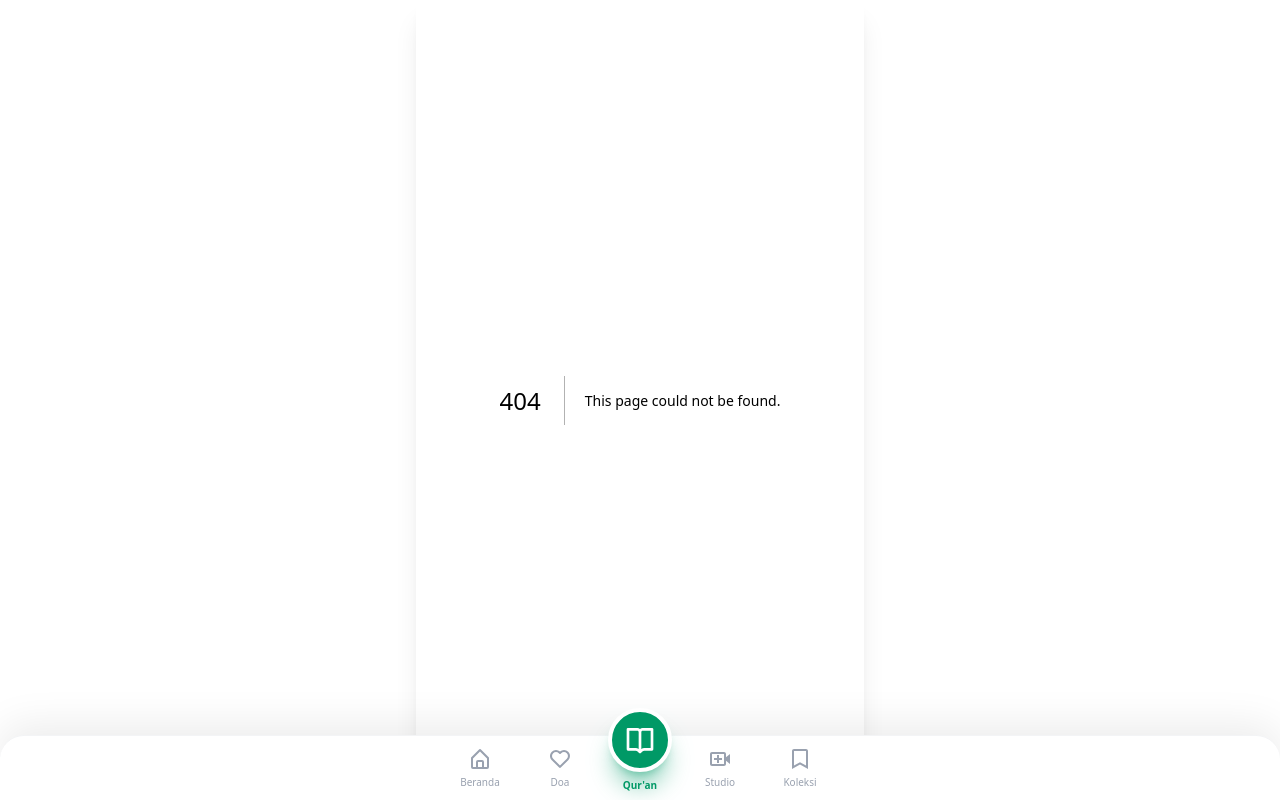
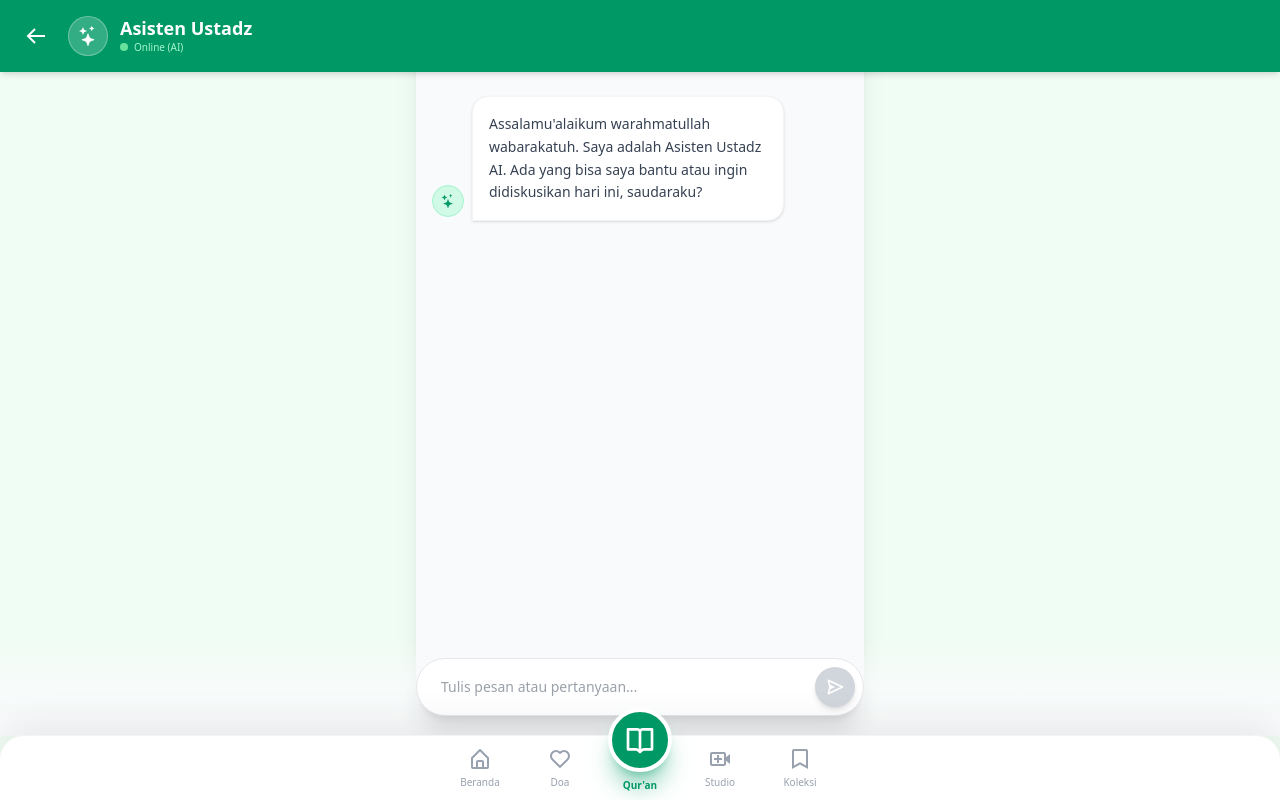
Before and after one commit to untungsetiawan476/quran-app, a Next.js app: page /konsultasi in a window 1280 px wide. Before the commit this address had no page. Shown: the top 800 px of the page. Built offline with nearby package versions, Linux system fonts and the light colour scheme.

Commit message:
Add files via upload

```diff
--- /dev/null
+++ b/src/app/konsultasi/page.tsx
@@ -0,0 +1,172 @@
+"use client";
+import { useState, useRef, useEffect } from 'react';
+import { useRouter } from 'next/navigation';
+import { callGeminiAPI } from '@/lib/gemini';
+import { BiArrowBack, BiSend, BiUser } from 'react-icons/bi';
+import { BsStars } from 'react-icons/bs';
+
+interface Message {
+  id: string;
+  role: 'user' | 'ai';
+  content: string;
+}
+
+export default function KonsultasiPage() {
+  const router = useRouter();
+  const [messages, setMessages] = useState<Message[]>([
+    {
+      id: 'welcome',
+      role: 'ai',
+      content: 'Assalamu\'alaikum warahmatullah wabarakatuh. Saya adalah Asisten Ustadz AI. Ada yang bisa saya bantu atau ingin didiskusikan hari ini, saudaraku?'
+    }
+  ]);
+  const [input, setInput] = useState('');
+  const [isLoading, setIsLoading] = useState(false);
+  const messagesEndRef = useRef<HTMLDivElement>(null);
+
+  // Auto-scroll ke pesan terbawah setiap kali ada pesan baru
+  const scrollToBottom = () => {
+    messagesEndRef.current?.scrollIntoView({ behavior: 'smooth' });
+  };
+
+  useEffect(() => {
+    scrollToBottom();
+  }, [messages, isLoading]);
+
+  const handleSend = async () => {
+    if (!input.trim() || isLoading) return;
+
+    const userText = input.trim();
+    setInput('');
+
+    // Tambahkan pesan user ke layar
+    const newUserMsg: Message = { id: Date.now().toString(), role: 'user', content: userText };
+    const newMessages = [...messages, newUserMsg];
+    setMessages(newMessages);
+    setIsLoading(true);
+
+    try {
+      // 🧠 PROMPT ENGINEERING TINGKAT TINGGI
+      // Kita "hipnotis" Gemini agar menjadi Ustadz, dan kita berikan riwayat chat-nya!
+      const systemPrompt = `Anda adalah "Asisten Ustadz", seorang penasihat Islami virtual yang bijaksana, sabar, dan berpengetahuan luas tentang Al-Qur'an, Hadits, dan Fiqih sehari-hari.
+Tugas Anda:
+1. Menjawab pertanyaan atau curhatan dengan bahasa Indonesia yang sangat santun, menenangkan hati, dan empatik.
+2. Selalu sertakan dalil (Al-Qur'an atau Hadits) jika relevan, tapi jangan terlalu panjang.
+3. Jangan gunakan format markdown yang rumit, gunakan paragraf biasa atau list sederhana.`;
+
+      // Kita ambil 4 pesan terakhir agar AI ingat konteks obrolan (Memory)
+      const historyContext = newMessages.slice(-4).map(m => `${m.role === 'user' ? 'Penanya' : 'Ustadz'}: ${m.content}`).join('\n\n');
+
+      const fullPrompt = `${systemPrompt}\n\n--- RIWAYAT OBROLAN ---\n${historyContext}\n\nUstadz:`;
+
+      const response = await callGeminiAPI(fullPrompt);
+
+      // Bersihkan teks dari sisa-sisa markdown bold (**) jika ada agar rapi
+      const cleanResponse = response.replace(/\*\*/g, '');
+
+      // Tambahkan jawaban AI ke layar
+      setMessages(prev => [...prev, { id: Date.now().toString(), role: 'ai', content: cleanResponse }]);
+    } catch (error) {
+      console.error(error);
+      setMessages(prev => [...prev, {
+        id: Date.now().toString(),
+        role: 'ai',
+        content: 'Mohon maaf, koneksi sedang sibuk. Silakan coba tanyakan kembali ya.'
+      }]);
+    }
+    setIsLoading(false);
+  };
+
+  const handleKeyDown = (e: React.KeyboardEvent<HTMLInputElement>) => {
+    if (e.key === 'Enter') handleSend();
+  };
+
+  return (
+    <div className="min-h-screen bg-gray-50 dark:bg-gray-900 flex flex-col relative">
+      {/* HEADER WA-STYLE */}
+      <div className="fixed top-0 left-0 w-full z-40 bg-emerald-600 dark:bg-emerald-800 text-white p-4 flex items-center shadow-md">
+        <button onClick={() => router.back()} className="mr-3 p-2 hover:bg-emerald-700 rounded-full transition-colors">
+          <BiArrowBack size={24} />
+        </button>
+        <div className="flex items-center">
+          <div className="w-10 h-10 bg-white/20 rounded-full flex items-center justify-center mr-3 border border-white/30">
+            <BsStars size={20} className="text-gold-300" />
+          </div>
+          <div>
+            <h1 className="font-bold text-lg leading-tight">Asisten Ustadz</h1>
+            <p className="text-[10px] text-emerald-200 flex items-center">
+              <span className="w-2 h-2 bg-green-300 rounded-full mr-1.5 animate-pulse"></span> Online (AI)
+            </p>
+          </div>
+        </div>
+      </div>
+
+      {/* AREA CHAT (Dengan Padding Bawah Ekstra agar tidak tertutup Bottom Nav & Input) */}
+      <div className="flex-1 overflow-y-auto pt-24 pb-[160px] px-4 space-y-4">
+        {messages.map((msg) => (
+          <div key={msg.id} className={`flex ${msg.role === 'user' ? 'justify-end' : 'justify-start'} animate-fade-in-up`}>
+            {msg.role === 'ai' && (
+              <div className="w-8 h-8 bg-emerald-100 dark:bg-emerald-900/50 rounded-full flex items-center justify-center mr-2 shrink-0 self-end mb-1 border border-emerald-200 dark:border-emerald-700">
+                <BsStars size={14} className="text-emerald-600 dark:text-gold-400" />
+              </div>
+            )}
+
+            <div className={`max-w-[75%] rounded-2xl p-4 shadow-sm text-sm leading-relaxed ${
+              msg.role === 'user'
+                ? 'bg-emerald-600 text-white rounded-br-none'
+                : 'bg-white dark:bg-gray-800 text-gray-700 dark:text-gray-200 rounded-bl-none border border-gray-100 dark:border-gray-700'
+            }`}>
+              {msg.content}
+            </div>
+
+            {msg.role === 'user' && (
+              <div className="w-8 h-8 bg-gray-200 dark:bg-gray-700 rounded-full flex items-center justify-center ml-2 shrink-0 self-end mb-1">
+                <BiUser size={14} className="text-gray-500 dark:text-gray-400" />
+              </div>
+            )}
+          </div>
+        ))}
+
+        {/* ANIMASI TYPING (Saat Loading) */}
+        {isLoading && (
+          <div className="flex justify-start animate-fade-in-up">
+            <div className="w-8 h-8 bg-emerald-100 dark:bg-emerald-900/50 rounded-full flex items-center justify-center mr-2 shrink-0 self-end mb-1 border border-emerald-200 dark:border-emerald-700">
+              <BsStars size={14} className="text-emerald-600 dark:text-gold-400" />
+            </div>
+            <div className="bg-white dark:bg-gray-800 rounded-2xl rounded-bl-none p-4 shadow-sm border border-gray-100 dark:border-gray-700 flex items-center space-x-1.5">
+              <div className="w-2 h-2 bg-gray-300 dark:bg-gray-500 rounded-full animate-bounce" style={{ animationDelay: '0ms' }}></div>
+              <div className="w-2 h-2 bg-gray-300 dark:bg-gray-500 rounded-full animate-bounce" style={{ animationDelay: '150ms' }}></div>
+              <div className="w-2 h-2 bg-gray-300 dark:bg-gray-500 rounded-full animate-bounce" style={{ animationDelay: '300ms' }}></div>
+            </div>
+          </div>
+        )}
+        <div ref={messagesEndRef} />
+      </div>
+
+      {/* INPUT AREA (Melayang di atas Bottom Navigation) */}
+      <div className="fixed bottom-[72px] left-0 w-full px-4 py-3 bg-transparent z-30">
+        <div className="max-w-md mx-auto flex items-center bg-white dark:bg-gray-800 p-2 rounded-full shadow-xl border border-gray-200 dark:border-gray-700 relative">
+          <input
+            type="text"
+            value={input}
+            onChange={(e) => setInput(e.target.value)}
+            onKeyDown={handleKeyDown}
+            placeholder="Tulis pesan atau pertanyaan..."
+            className="flex-1 bg-transparent px-4 py-2 text-sm text-gray-700 dark:text-gray-200 outline-none w-full"
+            disabled={isLoading}
+          />
+          <button
+            onClick={handleSend}
+            disabled={!input.trim() || isLoading}
+            className="bg-emerald-600 hover:bg-emerald-700 disabled:bg-gray-300 dark:disabled:bg-gray-700 text-white w-10 h-10 rounded-full flex items-center justify-center transition-colors shrink-0 shadow-md"
+          >
+            <BiSend size={20} className={input.trim() ? "translate-x-0.5" : ""} />
+          </button>
+        </div>
+      </div>
+
+      {/* Background gradient agar area input tidak bertabrakan dengan chat yang di-scroll */}
+      <div className="fixed bottom-[64px] left-0 w-full h-24 bg-gradient-to-t from-gray-50 via-gray-50/80 to-transparent dark:from-gray-900 dark:via-gray-900/80 z-20 pointer-events-none"></div>
+    </div>
+  );
+}
```
